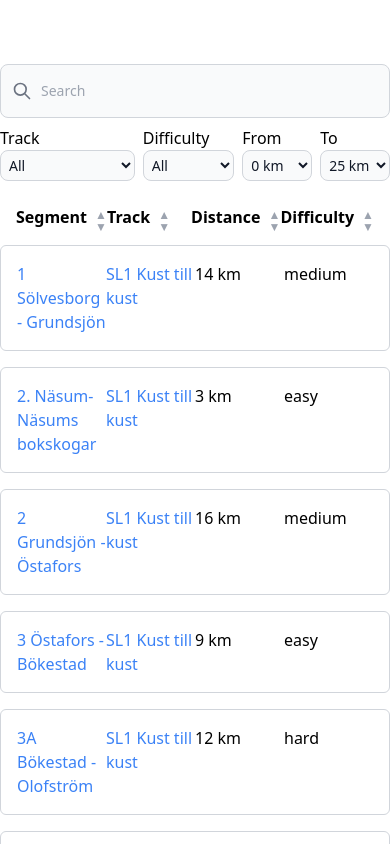
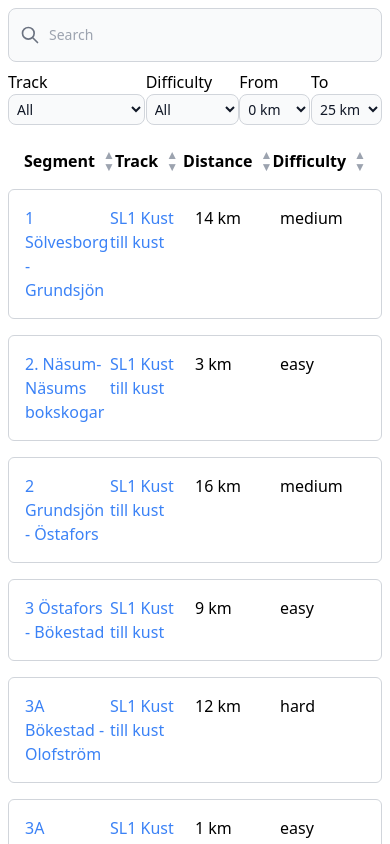
Before and after one commit to hnrkcode/skaneleden-react-app, a React (Vite) app: page / in a window 390 px wide. Shown: the top 844 px of the page. Built offline with nearby package versions, Linux system fonts and the light colour scheme.

Commit message:
Fix styling so it looks better on mobile screens

```diff
--- a/src/App.tsx
+++ b/src/App.tsx
@@ -83,8 +83,8 @@ function App() {
   }
 
   return (
-    <div className="container mx-auto my-16">
-      <div className="flex flex-col">
+    <div className="container mx-auto my-2 md:my-16">
+      <div className="flex flex-col mx-2">
         <SegmentSearch onSearch={handleSearch} />
         <SegmentFilters
           onSelectTrack={handleSelectTrack}
--- a/src/components/SegmentFilters.tsx
+++ b/src/components/SegmentFilters.tsx
@@ -19,7 +19,7 @@ export default function SegmentFilters({
   const toDistanceSelectId = useId();
 
   return (
-    <div className="flex flex-row mb-6 gap-2">
+    <div className="flex flex-row mb-6 justify-between md:justify-start md:gap-2">
       <div>
         <label htmlFor={trackSelectId}>Track</label>
         <select
--- a/src/components/SegmentListHeaderTitle.tsx
+++ b/src/components/SegmentListHeaderTitle.tsx
@@ -12,8 +12,8 @@ export default function SegmentListHeaderTitle({
   activeColumn,
 }: SegmentListHeaderTitleProps) {
   return (
-    <div className="flex flex-row basis-1/4 items-center gap-2">
-      <h2 className="font-bold mb-2">{title}</h2>
+    <div className="flex flex-row basis-1/4 items-center gap-2 mb-2">
+      <h2 className="font-bold">{title}</h2>
       <div className="text-xs leading-3 cursor-pointer select-none">
         <div
           className={
```
